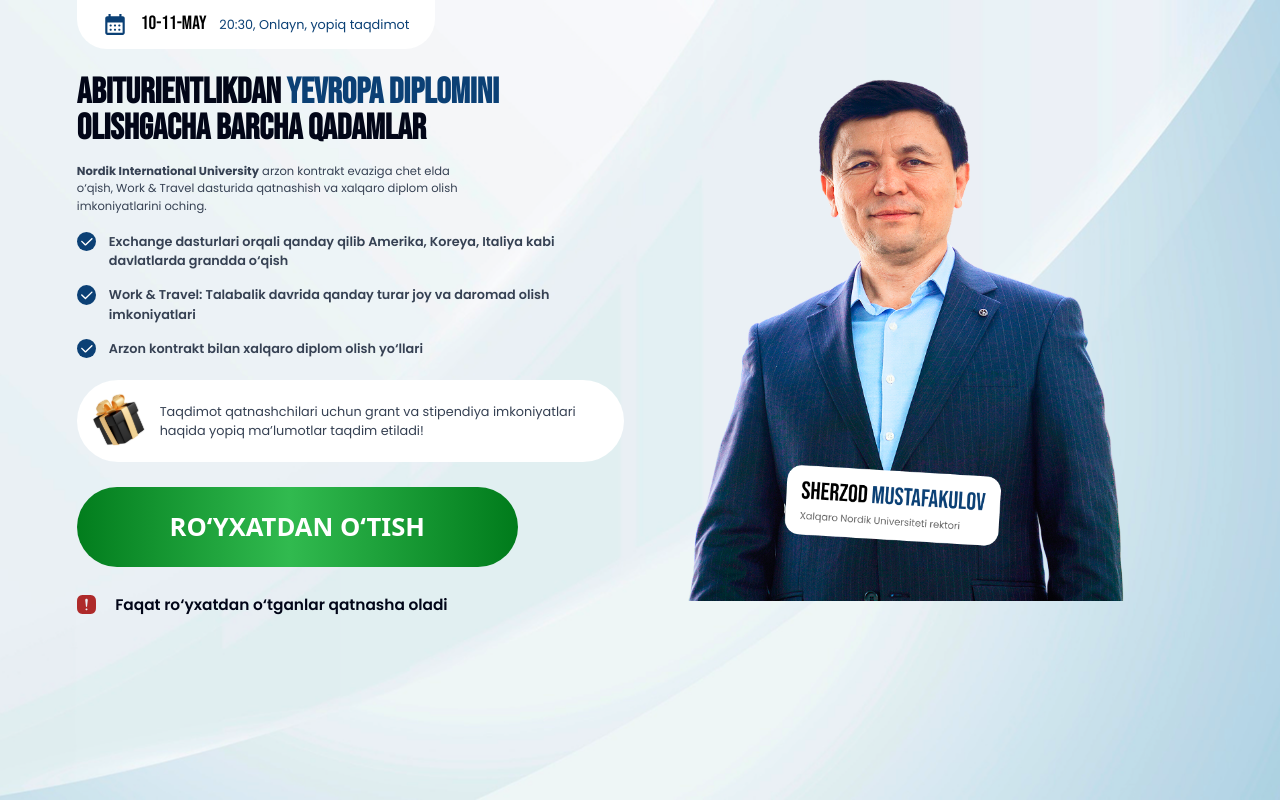
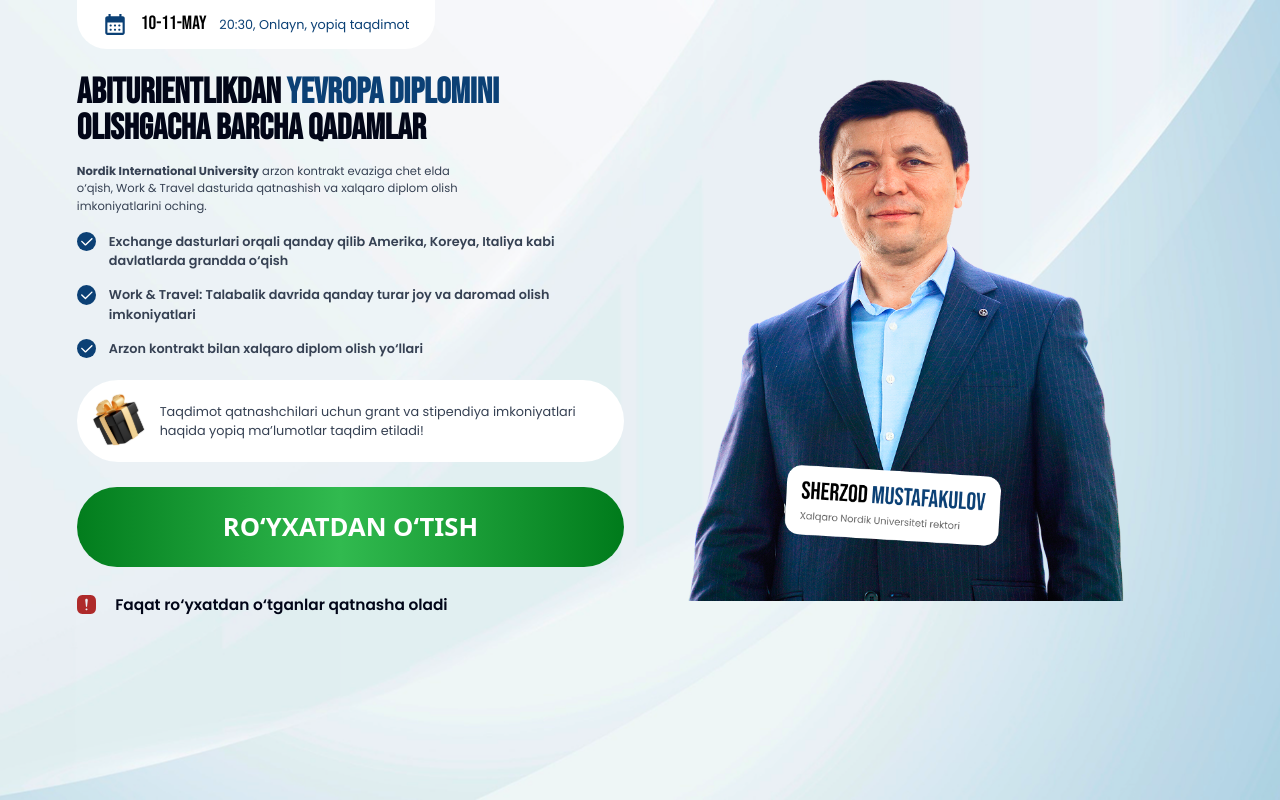
Before and after one commit to erkinov26/front, a Next.js app: page / in a window 1280 px wide. Built offline with nearby package versions, Linux system fonts and the light colour scheme.

Commit message:
button changed

```diff
--- a/app/page.tsx
+++ b/app/page.tsx
@@ -1,5 +1,4 @@
 'use client';
-import DataFetchingComponent from "@/components/custom/data-fetching";
 import Image from "next/image";
 import rector from '@/public/Sh-Mustafakulov.png';
 import prize from '@/public/prize.svg';
--- a/components/custom/data-fetching.tsx
+++ b/components/custom/data-fetching.tsx
@@ -1,23 +1,23 @@
-'use client';
-import { useQuery } from '@tanstack/react-query';
+// 'use client';
+// import { useQuery } from '@tanstack/react-query';
 
-const fetchData = async () => {
-  const response = await fetch('https://server-nodejs-df9a.onrender.com/users');
-  return response.json();
-};
+// const fetchData = async () => {
+//   const response = await fetch('http://localhost:3001/users');
+//   return response.json();
+// };
 
-function DataFetchingComponent() {
-  const { data, error, isLoading } = useQuery({ queryKey: ['data'], queryFn: fetchData });
+// function DataFetchingComponent() {
+//   const { data, error, isLoading } = useQuery({ queryKey: ['data'], queryFn: fetchData });
 
-  if (isLoading) return <div>Loading...</div>;
-  if (error) return <div>An error occurred</div>;
+//   if (isLoading) return <div>Loading...</div>;
+//   if (error) return <div>An error occurred</div>;
 
-  return (
-    <div>
-      <h2>Data from API</h2>
-      <pre>{JSON.stringify(data, null, 2)}</pre>
-    </div>
-  );
-}
+//   return (
+//     <div>
+//       <h2>Data from API</h2>
+//       <pre>{JSON.stringify(data, null, 2)}</pre>
+//     </div>
+//   );
+// }
 
-export default DataFetchingComponent;
+// export default DataFetchingComponent;
--- a/components/custom/modal.tsx
+++ b/components/custom/modal.tsx
@@ -63,11 +63,11 @@ export function AnimatedModal() {
 
   return (
     <Modal>
-      <motion.button
+      <motion.div
         initial={{ opacity: 0, x: -200 }}
         animate={{ opacity: 1, x: 0 }}
         transition={{ duration: 0.2, delay: 2.1 }}
-        className="text-white font-semibold sm:w-auto w-full sm:py-[1vw] sm:px-[6vw] py-[5vw] z-50 relative sm:mt-0 hover:opacity-90 transition sm:text-[2vw] text-[6vw] rounded-[100px]"
+        className="text-white text-center font-semibold sm:w-auto w-full sm:py-[1vw] sm:px-[6vw] py-[5vw] z-50 relative sm:mt-0 hover:opacity-90 transition sm:text-[2vw] text-[6vw] rounded-[100px]"
         style={{
           background:
             "linear-gradient(90deg, #027D1D 0%, #31BA4F 48.08%, #007B1B 100%)",
@@ -76,7 +76,7 @@ export function AnimatedModal() {
         <ModalTrigger>
           <span className="text-white">RO‘YXATDAN O‘TISH</span>
         </ModalTrigger>
-      </motion.button>
+      </motion.div>
       <ModalBody className="rounded-lg">
         <ModalContent>
           <div>
```
